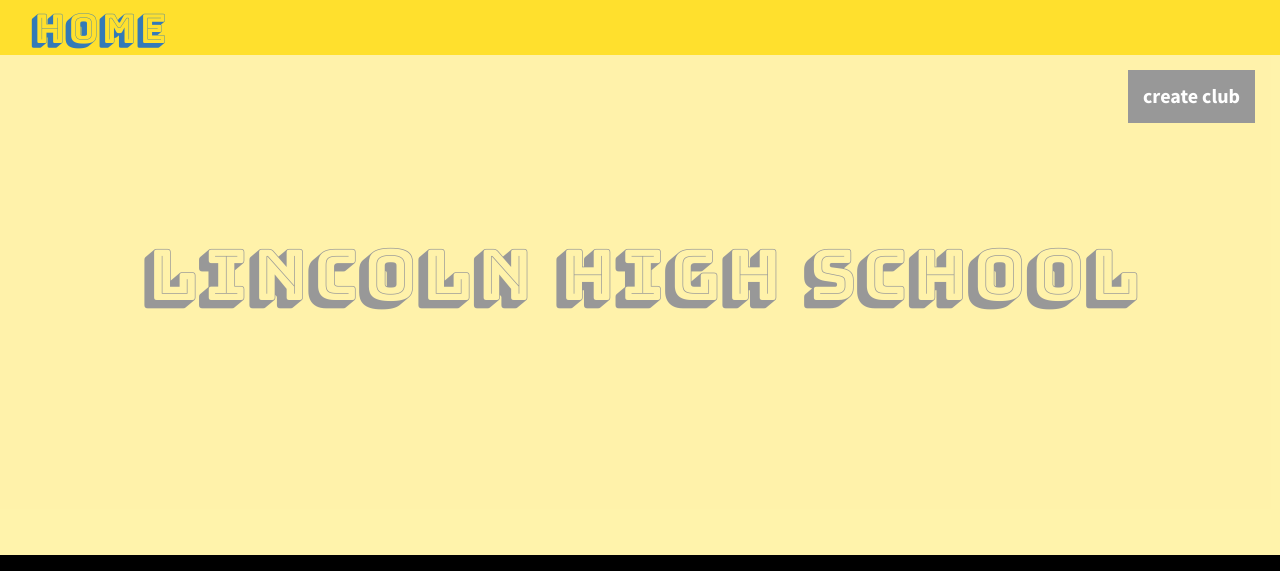
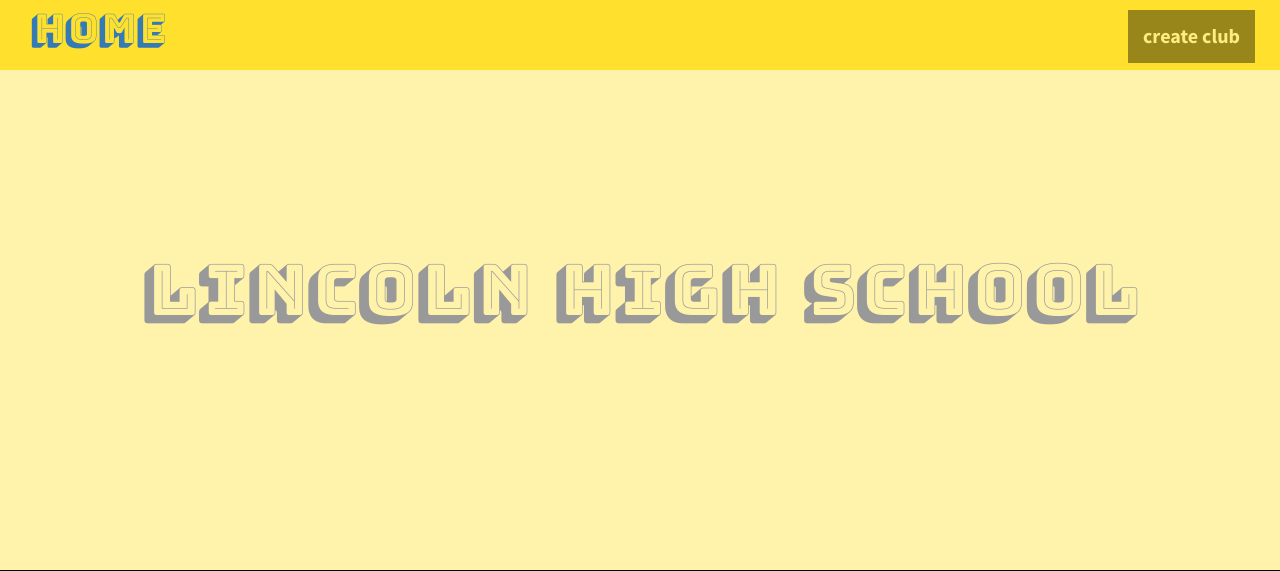
Before and after one commit to ElenaAce3/Final-Project, a Django app: page /lincoln_clubs.html in a window 1280 px wide. Shown: the top 571 px of the page. Run offline with Django 3.2, Linux system fonts and the light colour scheme; some libraries are stand-ins or nearby versions.

Commit message:
moved create button up

```diff
--- a/projects/helloapp/static/css/FinalProjectCSS.css
+++ b/projects/helloapp/static/css/FinalProjectCSS.css
@@ -11,7 +11,7 @@
 #tabs {
   padding-top: 0px;
   padding-left: 30px;
-  height: 55px;
+  height: 70px;
   color: lightblue;
   background-color: #9dd8ea;
   font-size: 40px;
--- a/projects/helloapp/static/css/bellevue_profile.css
+++ b/projects/helloapp/static/css/bellevue_profile.css
@@ -11,7 +11,7 @@
 #tabs {
   padding-top: 0px;
   padding-left: 30px;
-  height: 55px;
+  height: 70px;
   color: white;
   background-color: #28367a;
   font-size: 40px;
@@ -113,7 +113,7 @@
 button{
   position: relative;
   float: right;
-  bottom: 415px;
+  bottom: 490px;
   right: 10px;
   border: none;
   background-color: #c9930a; /* Gold */
--- a/projects/helloapp/static/css/garfield_profile.css
+++ b/projects/helloapp/static/css/garfield_profile.css
@@ -11,7 +11,7 @@
 #tabs {
   padding-top: 0px;
   padding-left: 30px;
-  height: 55px;
+  height: 70px;
   color: white;
   background-color: #984cc4;
   font-size: 40px;
@@ -112,7 +112,7 @@
 button{
   position: relative;
   float: right;
-  bottom: 415px;
+  bottom: 490px;
   right: 10px;
   border: none;
   background-color: #b984d8; /* light purple */
--- a/projects/helloapp/static/css/lincoln_profile.css
+++ b/projects/helloapp/static/css/lincoln_profile.css
@@ -11,7 +11,7 @@
 #tabs {
   padding-top: 0px;
   padding-left: 30px;
-  height: 55px;
+  height: 70px;
   color: white;
   background-color: #ffe02d;
   font-size: 40px;
@@ -113,7 +113,7 @@
 button{
   position: relative;
   float: right;
-  bottom: 415px;
+  bottom: 490px;
   right: 10px;
   border: none;
   background-color: #000000; /* light crimson */
```
